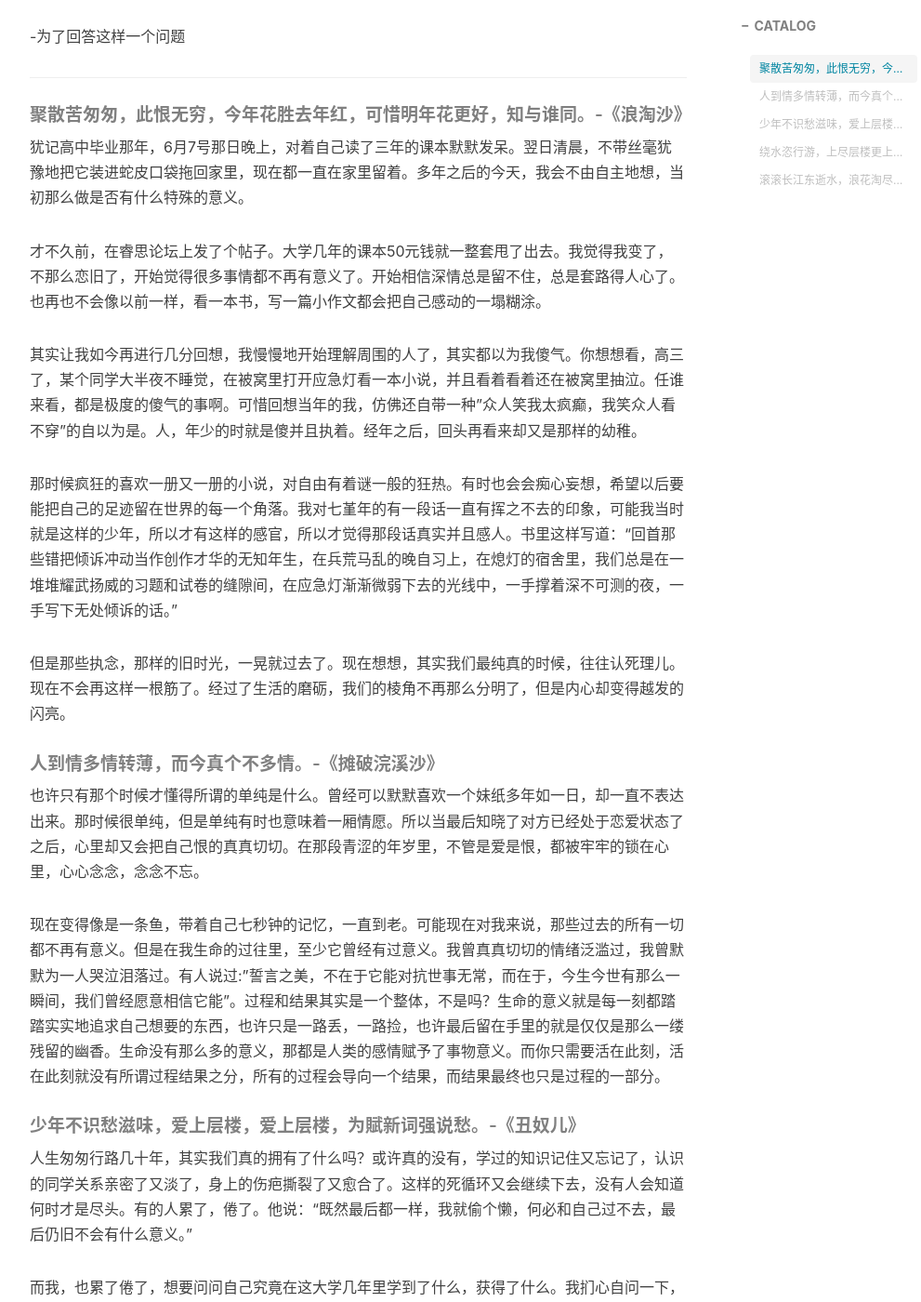
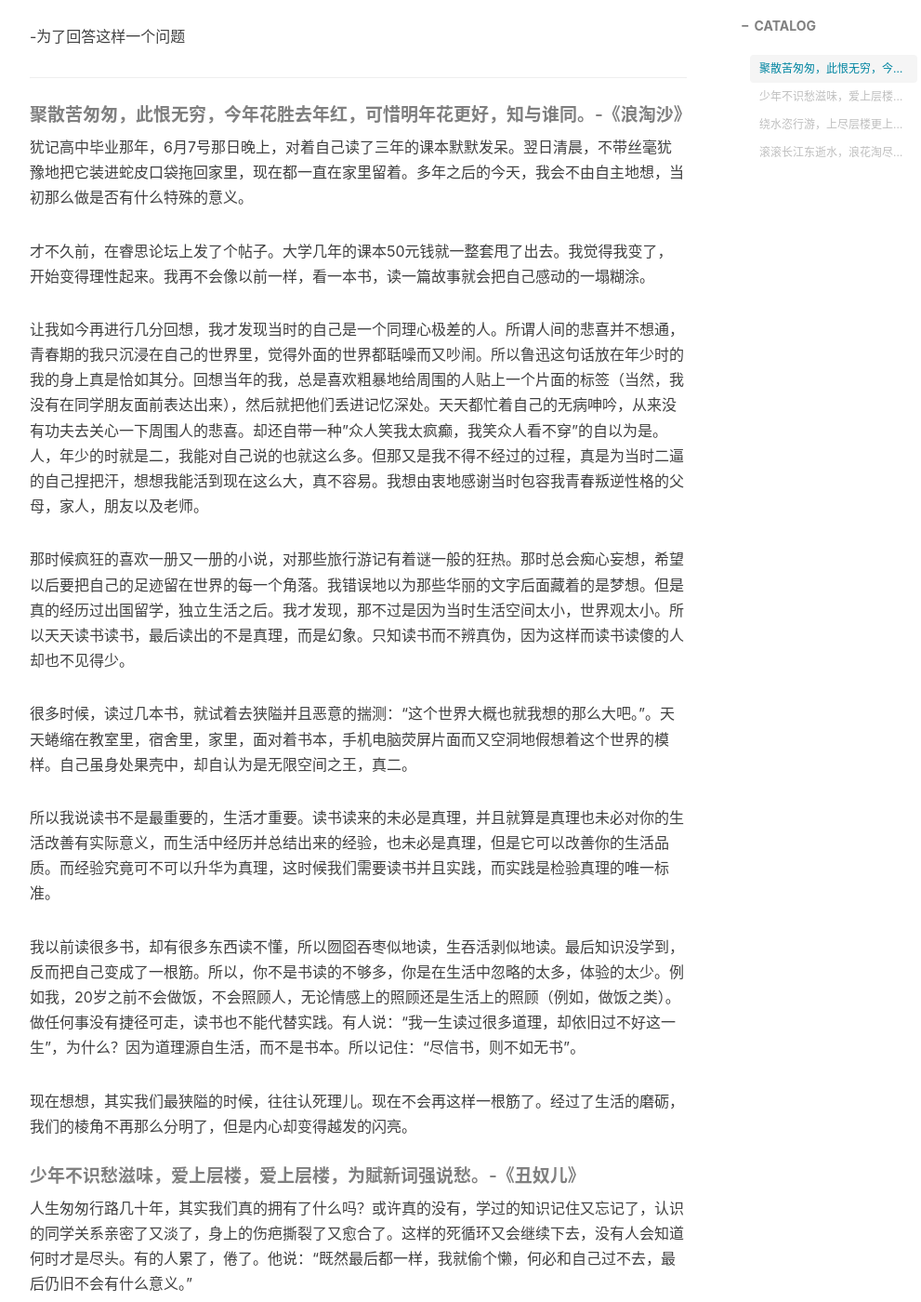
Before and after one commit to he-chen-95/he-chen-95.github.io, a Jekyll site: the page built from _posts/2016-07-05-A_cup_of_cold_boiled_water.md, in a window 1280 px wide and 1400 px high, scrolled down 631 px. Shown: the whole window at 93% size, without its empty margins (233-1224 px from the left). Built offline with Jekyll 4.4.1, drawn with Linux system fonts in a browser that asks for light colours; nearby versions of some CDN libraries; comment, search, counter and statistics services are not loaded.

Commit message:
Update 2016-07-05-A_cup_of_cold_boiled_water.md

```diff
--- a/_posts/2016-07-05-A_cup_of_cold_boiled_water.md
+++ b/_posts/2016-07-05-A_cup_of_cold_boiled_water.md
@@ -20,19 +20,19 @@ tags:
 
 犹记高中毕业那年，6月7号那日晚上，对着自己读了三年的课本默默发呆。翌日清晨，不带丝毫犹豫地把它装进蛇皮口袋拖回家里，现在都一直在家里留着。多年之后的今天，我会不由自主地想，当初那么做是否有什么特殊的意义。
 
-才不久前，在睿思论坛上发了个帖子。大学几年的课本50元钱就一整套甩了出去。我觉得我变了，不那么恋旧了，开始觉得很多事情都不再有意义了。开始相信深情总是留不住，总是套路得人心了。也再也不会像以前一样，看一本书，写一篇小作文都会把自己感动的一塌糊涂。
+才不久前，在睿思论坛上发了个帖子。大学几年的课本50元钱就一整套甩了出去。我觉得我变了，开始变得理性起来。我再不会像以前一样，看一本书，读一篇故事就会把自己感动的一塌糊涂。
 
-其实让我如今再进行几分回想，我慢慢地开始理解周围的人了，其实都以为我傻气。你想想看，高三了，某个同学大半夜不睡觉，在被窝里打开应急灯看一本小说，并且看着看着还在被窝里抽泣。任谁来看，都是极度的傻气的事啊。可惜回想当年的我，仿佛还自带一种"众人笑我太疯癫，我笑众人看不穿"的自以为是。人，年少的时就是傻并且执着。经年之后，回头再看来却又是那样的幼稚。
+让我如今再进行几分回想，我才发现当时的自己是一个同理心极差的人。所谓人间的悲喜并不想通，青春期的我只沉浸在自己的世界里，觉得外面的世界都聒噪而又吵闹。所以鲁迅这句话放在年少时的我的身上真是恰如其分。回想当年的我，总是喜欢粗暴地给周围的人贴上一个片面的标签（当然，我没有在同学朋友面前表达出来），然后就把他们丢进记忆深处。天天都忙着自己的无病呻吟，从来没有功夫去关心一下周围人的悲喜。却还自带一种"众人笑我太疯癫，我笑众人看不穿"的自以为是。人，年少的时就是二，我能对自己说的也就这么多。但那又是我不得不经过的过程，真是为当时二逼的自己捏把汗，想想我能活到现在这么大，真不容易。我想由衷地感谢当时包容我青春叛逆性格的父母，家人，朋友以及老师。
 
-那时候疯狂的喜欢一册又一册的小说，对自由有着谜一般的狂热。有时也会会痴心妄想，希望以后要能把自己的足迹留在世界的每一个角落。我对七堇年的有一段话一直有挥之不去的印象，可能我当时就是这样的少年，所以才有这样的感官，所以才觉得那段话真实并且感人。书里这样写道：“回首那些错把倾诉冲动当作创作才华的无知年生，在兵荒马乱的晚自习上，在熄灯的宿舍里，我们总是在一堆堆耀武扬威的习题和试卷的缝隙间，在应急灯渐渐微弱下去的光线中，一手撑着深不可测的夜，一手写下无处倾诉的话。”
+那时候疯狂的喜欢一册又一册的小说，对那些旅行游记有着谜一般的狂热。那时总会痴心妄想，希望以后要把自己的足迹留在世界的每一个角落。我错误地以为那些华丽的文字后面藏着的是梦想。但是真的经历过出国留学，独立生活之后。我才发现，那不过是因为当时生活空间太小，世界观太小。所以天天读书读书，最后读出的不是真理，而是幻象。只知读书而不辨真伪，因为这样而读书读傻的人却也不见得少。
 
-但是那些执念，那样的旧时光，一晃就过去了。现在想想，其实我们最纯真的时候，往往认死理儿。现在不会再这样一根筋了。经过了生活的磨砺，我们的棱角不再那么分明了，但是内心却变得越发的闪亮。
+很多时候，读过几本书，就试着去狭隘并且恶意的揣测：“这个世界大概也就我想的那么大吧。”。天天蜷缩在教室里，宿舍里，家里，面对着书本，手机电脑荧屏片面而又空洞地假想着这个世界的模样。自己虽身处果壳中，却自认为是无限空间之王，真二。
 
-##### 人到情多情转薄，而今真个不多情。-《摊破浣溪沙》
+所以我说读书不是最重要的，生活才重要。读书读来的未必是真理，并且就算是真理也未必对你的生活改善有实际意义，而生活中经历并总结出来的经验，也未必是真理，但是它可以改善你的生活品质。而经验究竟可不可以升华为真理，这时候我们需要读书并且实践，而实践是检验真理的唯一标准。
 
-也许只有那个时候才懂得所谓的单纯是什么。曾经可以默默喜欢一个妹纸多年如一日，却一直不表达出来。那时候很单纯，但是单纯有时也意味着一厢情愿。所以当最后知晓了对方已经处于恋爱状态了之后，心里却又会把自己恨的真真切切。在那段青涩的年岁里，不管是爱是恨，都被牢牢的锁在心里，心心念念，念念不忘。
+我以前读很多书，却有很多东西读不懂，所以囫囵吞枣似地读，生吞活剥似地读。最后知识没学到，反而把自己变成了一根筋。所以，你不是书读的不够多，你是在生活中忽略的太多，体验的太少。例如我，20岁之前不会做饭，不会照顾人，无论情感上的照顾还是生活上的照顾（例如，做饭之类）。做任何事没有捷径可走，读书也不能代替实践。有人说：“我一生读过很多道理，却依旧过不好这一生”，为什么？因为道理源自生活，而不是书本。所以记住：“尽信书，则不如无书”。
 
-现在变得像是一条鱼，带着自己七秒钟的记忆，一直到老。可能现在对我来说，那些过去的所有一切都不再有意义。但是在我生命的过往里，至少它曾经有过意义。我曾真真切切的情绪泛滥过，我曾默默为一人哭泣泪落过。有人说过:"誓言之美，不在于它能对抗世事无常，而在于，今生今世有那么一瞬间，我们曾经愿意相信它能"。过程和结果其实是一个整体，不是吗？生命的意义就是每一刻都踏踏实实地追求自己想要的东西，也许只是一路丢，一路捡，也许最后留在手里的就是仅仅是那么一缕残留的幽香。生命没有那么多的意义，那都是人类的感情赋予了事物意义。而你只需要活在此刻，活在此刻就没有所谓过程结果之分，所有的过程会导向一个结果，而结果最终也只是过程的一部分。
+现在想想，其实我们最狭隘的时候，往往认死理儿。现在不会再这样一根筋了。经过了生活的磨砺，我们的棱角不再那么分明了，但是内心却变得越发的闪亮。
 
 ##### 少年不识愁滋味，爱上层楼，爱上层楼，为賦新词强说愁。-《丑奴儿》
 
```
